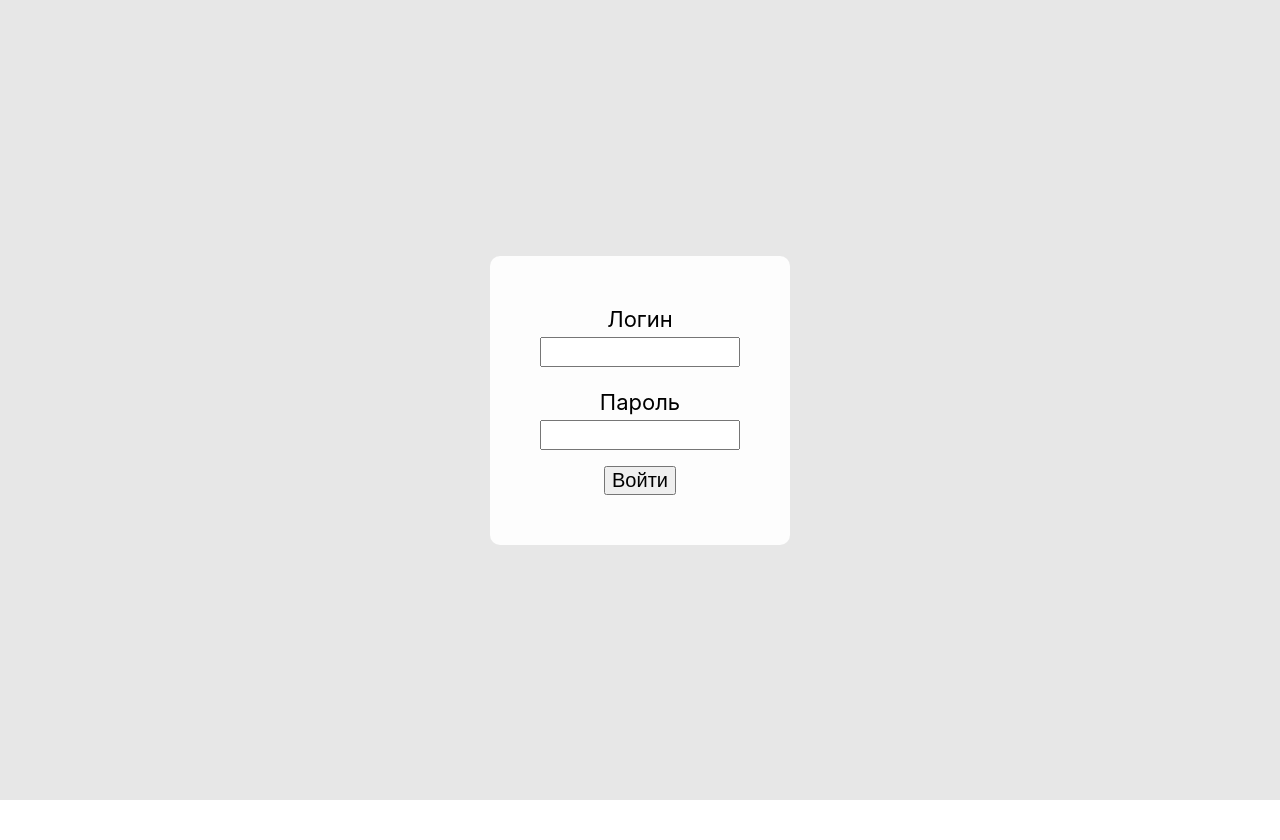
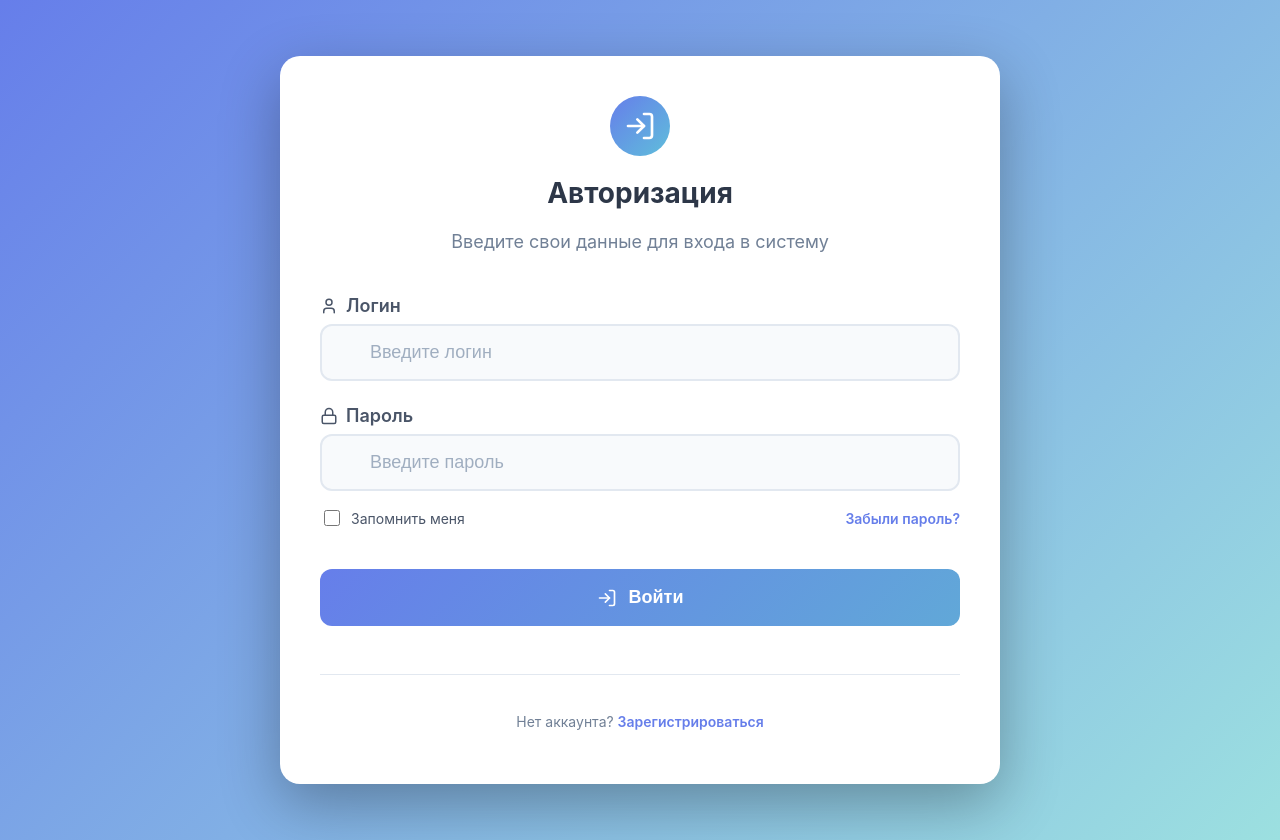
Before and after one commit to bronivichok1/ordinators, a React (Create React App) app: page / in a window 1280 px wide. Before the commit the page ends 800 px from the top, so only its background shows below. Built offline with nearby package versions, Linux system fonts and the light colour scheme.

Commit message:
dev 0.0.5

```diff
--- a/src/App.css
+++ b/src/App.css
@@ -1,37 +1,258 @@
-.App{
-  height: 100vh;
+
+.body-div {
+  font-family: -apple-system, BlinkMacSystemFont, 'Segoe UI', Roboto, 'Helvetica Neue', Arial, sans-serif;
+  background: linear-gradient(135deg, #667eea 0%, #9ce0e0 100%);
+  min-height: 100vh;
   display: flex;
   align-items: center;
   justify-content: center;
-  background-color: rgb(231, 231, 231);
 }
 
-.div-app{
-  border: 2px solid none;
-  border-radius: 10px;
-  background-color: rgb(253, 253, 253);
+.App {
+  width: 100%;
+  min-height: 100vh;
+  display: flex;
+  align-items: center;
+  justify-content: center;
+  padding: 20px;
 }
 
-.div-input{
-  margin: 50px;
+.auth-container {
+  width: 100%;
+  max-width: 720px;
+  padding: 20px;
 }
 
-.input-auth{
-  width: 15vw;
-  height: 3vh;
-  font-size: 20px;
-  margin-bottom: 0;
+.auth-card {
+  background: white;
+  border-radius: 20px;
+  padding: 40px;
+  box-shadow: 0 20px 60px rgba(0, 0, 0, 0.3);
+  backdrop-filter: blur(10px);
+  animation: slideUp 0.6s ease-out;
 }
 
-.p-auth{
-  font-size: 22px;
-  text-align: center;
-  margin-bottom: 5px;
+@keyframes slideUp {
+  from {
+    opacity: 0;
+    transform: translateY(30px);
+  }
+  to {
+    opacity: 1;
+    transform: translateY(0);
+  }
 }
 
-.button-auth{
-  font-size: 20px;
+.auth-header {
   text-align: center;
+  margin-bottom: 40px;
+}
+
+.logo-container {
   display: flex;
-  margin: 0 auto;
+  justify-content: center;
+  margin-bottom: 20px;
 }
+
+.logo {
+  width: 60px;
+  height: 60px;
+  background: linear-gradient(135deg, #667eea 0%, #5fbedb 100%);
+  border-radius: 50%;
+  display: flex;
+  align-items: center;
+  justify-content: center;
+  color: white;
+}
+
+.auth-title {
+  font-size: 28px;
+  font-weight: 700;
+  color: #2d3748;
+  margin-bottom: 8px;
+}
+
+.auth-subtitle {
+  font-size: 18px;
+  color: #718096;
+  line-height: 1.5;
+}
+
+.auth-form {
+  display: flex;
+  flex-direction: column;
+  gap: 24px;
+}
+
+.input-group {
+  display: flex;
+  flex-direction: column;
+  gap: 8px;
+}
+
+.input-label {
+  display: flex;
+  align-items: center;
+  gap: 8px;
+  font-size: 18px;
+  font-weight: 600;
+  color: #4a5568;
+}
+
+.input-wrapper {
+  position: relative;
+  display: flex;
+  align-items: center;
+}
+
+.input-field {
+  width: 100%;
+  padding: 16px 16px 16px 48px;
+  border: 2px solid #e2e8f0;
+  border-radius: 12px;
+  font-size: 18px;
+  color: #2d3748;
+  background: #f8fafc;
+  transition: all 0.3s ease;
+}
+
+.input-field:focus {
+  outline: none;
+  border-color: #667eea;
+  background: white;
+  box-shadow: 0 0 0 4px rgba(102, 126, 234, 0.1);
+}
+
+.input-field::placeholder {
+  color: #a0aec0;
+}
+
+.input-wrapper svg:first-child {
+  position: absolute;
+  left: 16px;
+  color: #a0aec0;
+  pointer-events: none;
+}
+
+.password-toggle {
+  position: absolute;
+  right: 16px;
+  background: none;
+  border: none;
+  color: #a0aec0;
+  cursor: pointer;
+  padding: 4px;
+  transition: color 0.3s ease;
+}
+
+.password-toggle:hover {
+  color: #667eea;
+}
+
+.password-options {
+  display: flex;
+  justify-content: space-between;
+  align-items: center;
+  margin-top: 8px;
+}
+
+.remember-me {
+  display: flex;
+  align-items: center;
+  gap: 8px;
+  font-size: 14px;
+  color: #4a5568;
+  cursor: pointer;
+}
+
+.remember-me input {
+  width: 16px;
+  height: 16px;
+  border-radius: 4px;
+  border: 2px solid #cbd5e0;
+  cursor: pointer;
+}
+
+.forgot-password {
+  font-size: 14px;
+  color: #667eea;
+  text-decoration: none;
+  font-weight: 600;
+  transition: color 0.3s ease;
+}
+
+.forgot-password:hover {
+  color: #5a67d8;
+  text-decoration: underline;
+}
+
+.submit-button {
+  display: flex;
+  align-items: center;
+  justify-content: center;
+  gap: 12px;
+  width: 100%;
+  padding: 18px;
+  background: linear-gradient(135deg, #667eea 0%, #61a8d8 100%);
+  border: none;
+  border-radius: 12px;
+  color: white;
+  font-size: 18px;
+  font-weight: 600;
+  cursor: pointer;
+  transition: all 0.3s ease;
+  margin-top: 16px;
+}
+
+.submit-button:hover {
+  transform: translateY(-2px);
+  box-shadow: 0 10px 25px rgba(102, 126, 234, 0.4);
+}
+
+.submit-button:active {
+  transform: translateY(0);
+}
+
+.auth-footer {
+  text-align: center;
+  margin-top: 24px;
+  padding-top: 24px;
+  border-top: 1px solid #e2e8f0;
+}
+
+.register-link {
+  font-size: 14px;
+  color: #718096;
+}
+
+.register-link a {
+  color: #667eea;
+  text-decoration: none;
+  font-weight: 600;
+  transition: color 0.3s ease;
+}
+
+.register-link a:hover {
+  color: #5a67d8;
+  text-decoration: underline;
+}
+
+@media (max-width: 480px) {
+  .auth-card {
+    padding: 30px 24px;
+  }
+
+  .auth-title {
+    font-size: 24px;
+  }
+
+  .input-field {
+    padding: 14px 14px 14px 44px;
+  }
+
+  .password-options {
+    flex-direction: column;
+    align-items: flex-start;
+    gap: 12px;
+  }
+}
--- a/src/App.jsx
+++ b/src/App.jsx
@@ -1,26 +1,99 @@
 import './App.css';
-import React from 'react';
+import React, { useState } from 'react';
+import { User, Lock, Eye, EyeOff, LogIn } from 'lucide-react';
 
 function App() {
+  const [showPassword, setShowPassword] = useState(false);
+  const [formData, setFormData] = useState({
+    username: '',
+    password: ''
+  });
+
+  const handleSubmit = (e) => {
+    e.preventDefault();
+    console.log('Данные для авторизации:', formData);
+  };
+
+  const handleChange = (e) => {
+    setFormData({
+      ...formData,
+      [e.target.name]: e.target.value
+    });
+  };
+
   return (
+  <div className='body-div'>
     <div className='App'>
-      <div className='div-app'>
-        <div className='div-input'>
-          <p className='p-auth'>Логин</p>
-            <input className='input-auth'>
+      <div className='auth-container'>
+        <div className='auth-card'>
+          <div className='auth-header'>
+            <div className='logo-container'>
+              <div className='logo'>
+                <LogIn size={32} />
+              </div>
+            </div>
+            <h1 className='auth-title'>Авторизация</h1>
+            <p className='auth-subtitle'>Введите свои данные для входа в систему</p>
+          </div>
 
-            </input>
-          <p className='p-auth'>Пароль</p>
-            <input className='input-auth'>
-
-            </input>
-            <p></p>
-            <button className='button-auth'>
-              Войти
+          <form onSubmit={handleSubmit} className='auth-form'>
+            <div className='input-group'>
+              <label htmlFor='username' className='input-label'>
+                <User size={18} />
+                <span>Логин</span>
+              </label>
+              <div className='input-wrapper'>
+                <input
+                  id='username'
+                  name='username'
+                  type='text'
+                  className='input-field'
+                  placeholder='Введите логин'
+                  value={formData.username}
+                  onChange={handleChange}
+                  required
+                />
+              </div>
+            </div>
+            <div className='input-group'>
+              <label htmlFor='password' className='input-label'>
+                <Lock size={18} />
+                <span>Пароль</span>
+              </label>
+              <div className='input-wrapper'>
+                <input
+                  id='password'
+                  name='password'
+                  type={showPassword ? 'text' : 'password'}
+                  className='input-field'
+                  placeholder='Введите пароль'
+                  value={formData.password}
+                  onChange={handleChange}
+                  required
+                />
+              </div>
+              <div className='password-options'>
+                <label className='remember-me'>
+                  <input type='checkbox' />
+                  <span>Запомнить меня</span>
+                </label>
+                <a href='#' className='forgot-password'>Забыли пароль?</a>
+              </div>
+            </div>
+            <button type='submit' className='submit-button'>
+              <LogIn size={20} />
+              <span>Войти</span>
             </button>
-          </div>
+            <div className='auth-footer'>
+              <p className='register-link'>
+                Нет аккаунта? <a href='#'>Зарегистрироваться</a>
+              </p>
+            </div>
+          </form>
         </div>
+      </div>
     </div>
+  </div>
   );
 }
 
--- a/src/EditableTable.jsx
+++ b/src/EditableTable.jsx
@@ -11,6 +11,46 @@ const EditableTable = () => {
     return obj;
   });
 
+
+  const ColumnName=[
+    '',
+    'ФИО',
+    'ФИО(EN)',
+    'Год рождения',
+    'Пол',
+    'Страна',
+    'Дата зачисления',
+    'Дата отчисления',
+    'Причина отчисления',
+    'Социальный отпуск',
+    'Срок нахождения в социальном отпуске',
+    'Мобильный телефон',
+    'ВУЗ',
+    'Год окончания',
+    'Кафедра',
+    'Профиль специальности',
+    'Специальность',
+    'Форма подготовки',
+    'Документ, удостоверяющий личность',
+    'Идентификационный номер',
+    'Местро проживания, регистрации',
+    'Срок окончания регистрации',
+    'Номер, дата приказа о зачислении',
+    'Номер, дата приказа об отчислении',
+    'Договор, дополнительное соглошение',
+    'Мед. справка',
+    'Текущий контроль',
+    'Логин',
+    'Пароль',
+    'Руководитель ординатора',
+    'Дата сессии(циклов), начало, окончание',
+    'Дата установки надбавки',
+    'Дата окончания надбавки',
+    'Наличие сертификата РИВШ',
+    'Въезд по приглашению',
+    'ДРаспределение клинических ординаторов',
+
+  ]
   const [data, setData] = useState(initialData);
   const [isModalOpen, setIsModalOpen] = useState(false);
   const [selectedRow, setSelectedRow] = useState(null);
@@ -55,6 +95,15 @@ const EditableTable = () => {
     setIsModalOpen(true);
   };
 
+  const handleDeleteRow = (rowIndex, row) => {
+    if (window.confirm(`Вы уверены, что хотите удалить строку ${rowIndex + 1}?`)) {
+      const originalIndex = data.indexOf(row);
+      const newData = [...data];
+      newData.splice(originalIndex, 1);
+      setData(newData);
+    }
+  };
+
   // Обработчик изменения значения в модальном окне
   const handleModalChange = (colIndex, newValue) => {
     const newRowData = [...rowData];
@@ -97,9 +146,7 @@ const EditableTable = () => {
   return (
     <div className="table-page">
       <div className="table-container">
-        <h1>Редактируемая таблица (30 строк × 30 колонок)</h1>
 
-        {/* Панель поиска */}
         <div className="search-panel">
           <div className="search-input-group">
             <div className="search-label">
@@ -120,7 +167,7 @@ const EditableTable = () => {
               <option value="all">Все колонки</option>
               {columns.map((col, index) => (
                 <option key={col} value={col}>
-                  Колонка {index + 1}
+                  {ColumnName[index + 1]}
                 </option>
               ))}
             </select>
@@ -129,6 +176,13 @@ const EditableTable = () => {
               className="reset-search-button"
             >
               Сбросить поиск
+            </button>
+            <button
+
+                        className="create-row-button"
+                        title="Редактировать эту строку"
+                      >
+                        📋 Создать
             </button>
           </div>
           <div className="search-info">
@@ -141,7 +195,6 @@ const EditableTable = () => {
           </div>
         </div>
 
-        {/* Таблица */}
         <div className="table-wrapper">
           <table className="editable-table">
             <thead>
@@ -149,7 +202,7 @@ const EditableTable = () => {
                 <th className="row-header">#</th>
                 {columns.map((col, index) => (
                   <th key={col} className="column-header">
-                    Колонка {index + 1}
+                    {ColumnName[index + 1]}
                   </th>
                 ))}
                 <th className="action-header">Действия</th>
@@ -181,6 +234,13 @@ const EditableTable = () => {
                       >
                         ✏️ Редактировать
                       </button>
+                      <button
+                        onClick={() => handleDeleteRow(originalIndex, row)}
+                        className="delete-row-button"
+                        title="Удалить эту строку"
+                      >
+                        🗑️ Удалить
+                      </button>
                     </td>
                   </tr>
                 );
@@ -196,7 +256,6 @@ const EditableTable = () => {
         )}
       </div>
 
-      {/* Модальное окно для редактирования строки */}
       {isModalOpen && (
         <div className="modal-overlay">
           <div className="modal">
@@ -209,15 +268,13 @@ const EditableTable = () => {
               <div className="row-editor">
                 <div className="editor-info">
                   <p>Редактируете строку <strong>#{selectedRow.index + 1}</strong></p>
-                  <p>Всего колонок: {rowData.length}</p>
                 </div>
 
                 <div className="columns-editor">
                   {rowData.map((item, index) => (
                     <div key={item.id} className="column-editor-item">
                       <div className="column-label">
-                        <span className="column-number">Колонка {item.columnNumber}:</span>
-                        <span className="column-name">{item.columnName}</span>
+                        <span className="column-number">{ColumnName[item.columnNumber]}:</span>
                       </div>
                       <input
                         type="text"
```
Also changed, not shown: src/EditableTable.css (+65 -15 lines), 1 other file (tests, documents, lock files or other folders).
